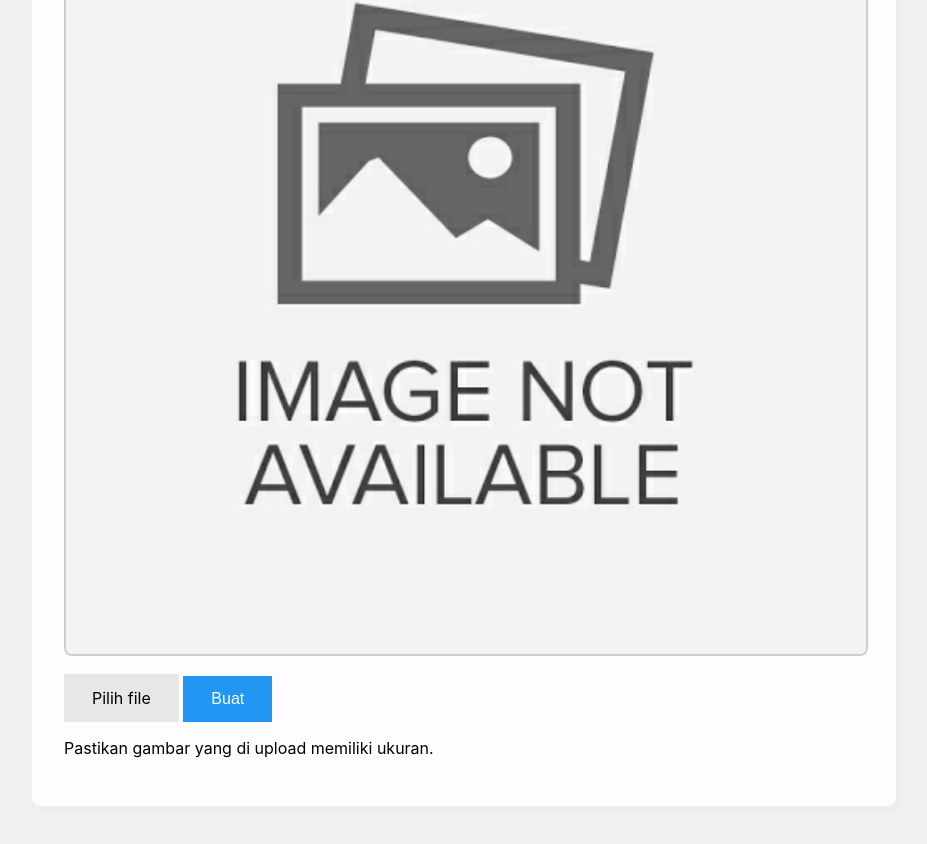
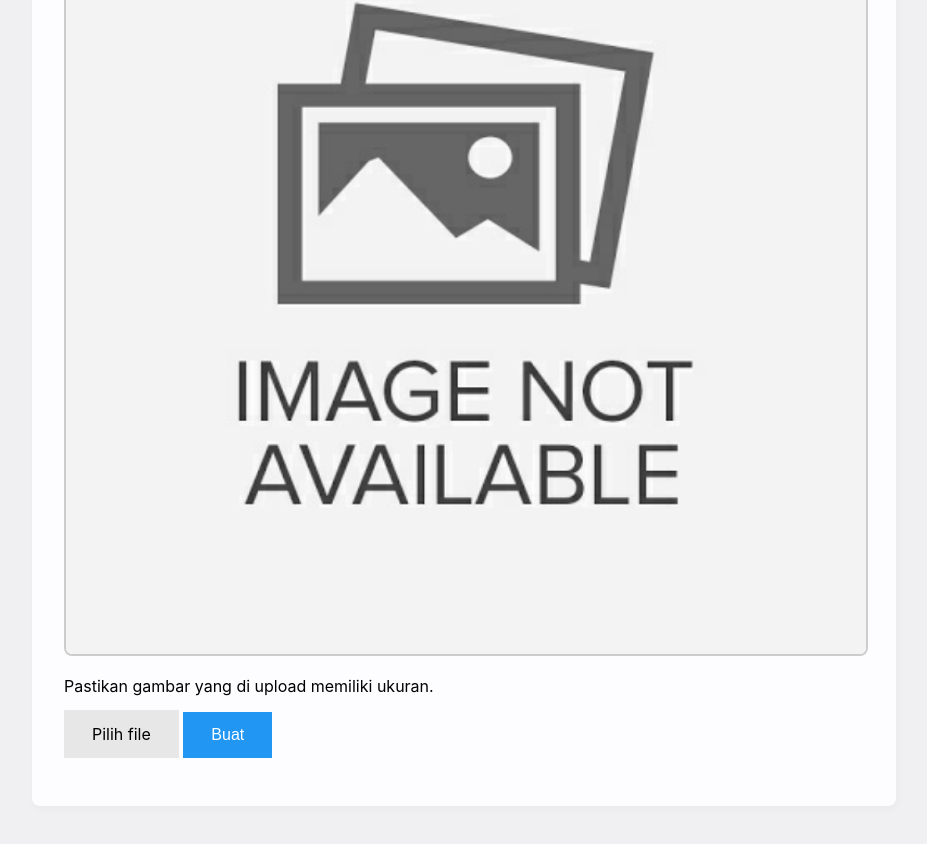
Before and after one commit to kisahklasik/prabowogibran2024, a plain HTML site: page index.html in a window 1280 px wide. Shown: the part 493-1337 px from the top of the page, without its empty margins (176-1103 px from the left). Drawn offline with nearby package versions, Linux system fonts and the light colour scheme.

Commit message:
Update index.html

```diff
--- a/index.html
+++ b/index.html
@@ -103,21 +103,14 @@ width: auto;
 <img id="twibbon" src="frame.png" style="display: none"/>
 </p>
 
-<p>
+<p>Pastikan gambar yang di upload memiliki ukuran.</p>
+
+
 <input type="file" id="fileInput" accept="image/png, image/jpeg" hidden/>
 <label class="btn default" for="fileInput">Pilih file</label>
 <button class="btn info" id="dpwload" onclick="drawImage()">Buat</button>
 <a class="btn success" href="#" id="dpwload2" download="download.png" style="display: none">Download</a>
-</p>
 
-<p>Pastikan gambar yang di upload memiliki ukuran.</p>
-
-<!--
-<input type="file" id="fileInput" accept="image/png, image/jpeg" hidden/>
-<label class="btn default" for="fileInput">Pilih file</label>
-<button class="btn info" id="dpwload" onclick="drawImage()">Buat</button>
-<a class="btn success" href="#" id="dpwload2" download="download.png" style="display: none">Download</a>
--->
 
 <p><canvas id="cvs" style="display: none"></p>
 </main>
```
